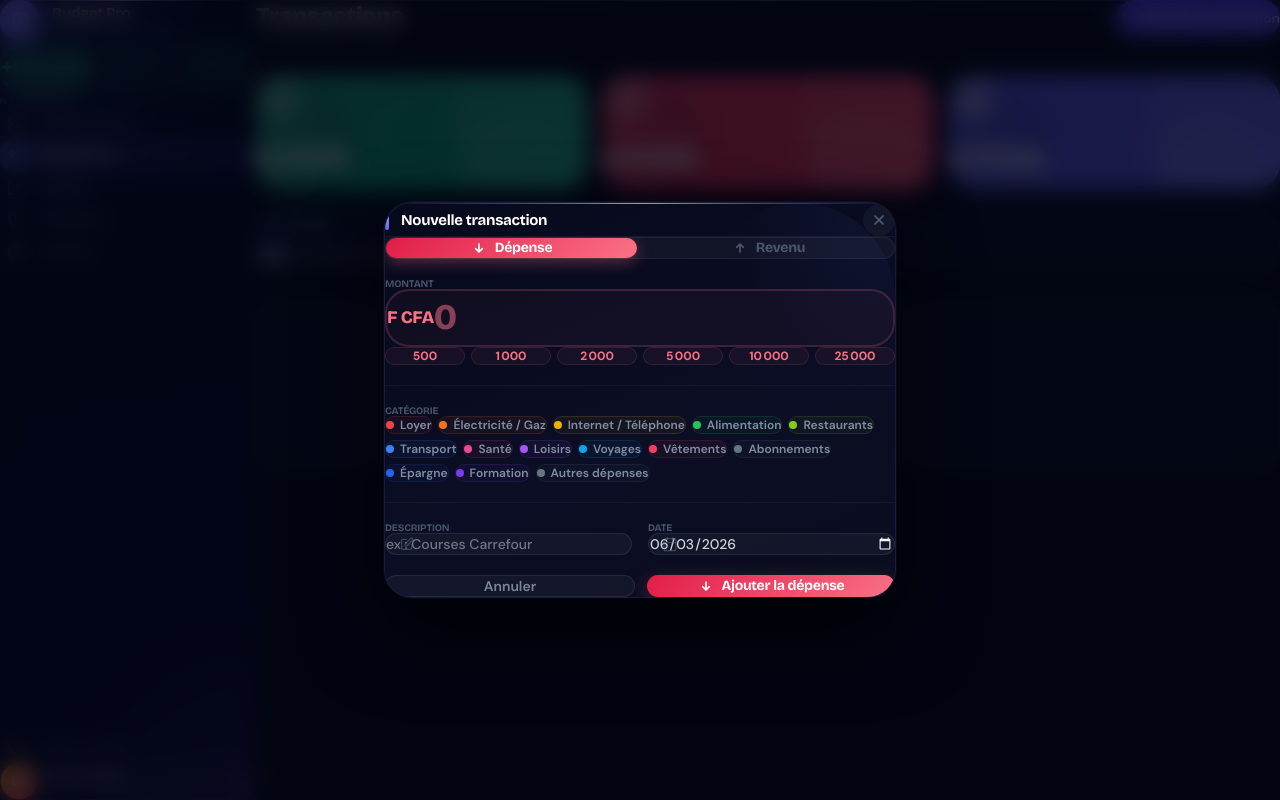
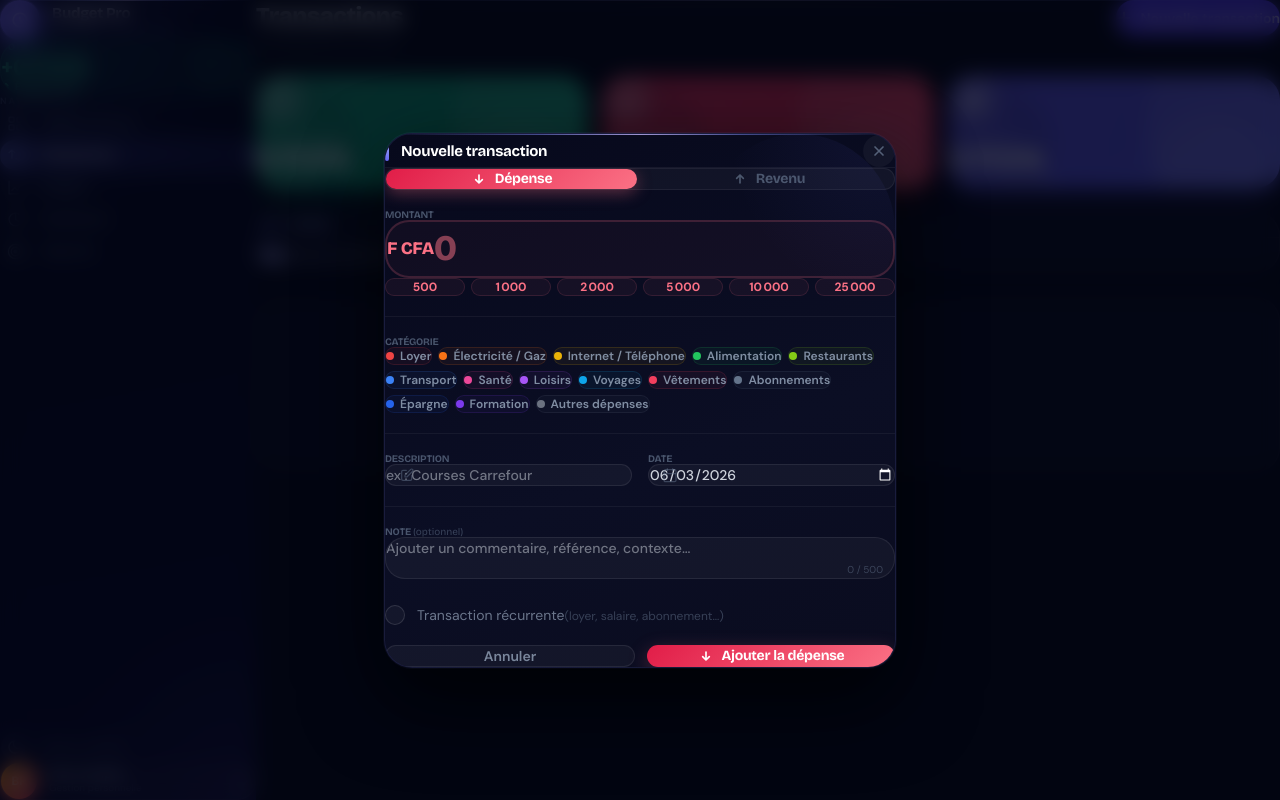
Before and after one commit to ousseynou-faye/GESTION-BOUTIQUES, a React (Vite) app in the folder budget-app/: page /transactions in a window 1280 px wide. Both pictures are taken after a click on the button "Nouvelle transaction". Built offline with nearby package versions, Linux system fonts and the light colour scheme.

Commit message:
feat: add note textarea + recurrente checkbox to TransactionForm (T4)
Co-Authored-By: Claude Sonnet 4.6 <noreply@anthropic.com>

```diff
--- a/budget-app/src/components/transactions/TransactionForm.jsx
+++ b/budget-app/src/components/transactions/TransactionForm.jsx
@@ -8,6 +8,8 @@ const defaultForm = {
   categorie:   '',
   description: '',
   date:        format(new Date(), 'yyyy-MM-dd'),
+  note:        '',
+  recurrente:  false,
 }
 
 const QUICK_AMOUNTS = [500, 1000, 2000, 5000, 10000, 25000]
@@ -27,7 +29,7 @@ function Divider() {
 
 export function TransactionForm({ initial, onSubmit, onCancel }) {
   const [form, setForm] = useState(initial
-    ? { ...initial, montant: String(initial.montant) }
+    ? { ...initial, montant: String(initial.montant), note: initial.note ?? '', recurrente: initial.recurrente ?? false }
     : defaultForm
   )
   const [errors, setErrors] = useState({})
@@ -61,6 +63,8 @@ export function TransactionForm({ initial, onSubmit, onCancel }) {
       categorie:   form.categorie,
       description: form.description.trim(),
       date:        form.date,
+      note:        form.note.trim() || null,
+      recurrente:  form.recurrente,
     })
   }
 
@@ -320,6 +324,68 @@ export function TransactionForm({ initial, onSubmit, onCancel }) {
         </div>
       </div>
 
+      <Divider />
+
+      {/* ── Note ── */}
+      <div>
+        <FieldLabel>Note <span style={{ color: 'rgba(100,116,139,0.5)', fontWeight: 400, textTransform: 'none', letterSpacing: 0 }}>(optionnel)</span></FieldLabel>
+        <div className="relative">
+          <textarea
+            placeholder="Ajouter un commentaire, référence, contexte…"
+            value={form.note}
+            onChange={e => set('note', e.target.value)}
+            maxLength={500}
+            rows={2}
+            className="w-full px-3.5 py-2.5 rounded-xl text-sm font-medium focus:outline-none transition-all duration-200 resize-none"
+            style={{
+              background: 'rgba(255,255,255,0.04)',
+              border: '1px solid rgba(255,255,255,0.08)',
+              color: 'rgba(226,232,240,0.9)',
+            }}
+            onFocus={e => { e.currentTarget.style.borderColor = 'rgba(129,140,248,0.45)'; e.currentTarget.style.boxShadow = '0 0 0 3px rgba(129,140,248,0.1)' }}
+            onBlur={e => { e.currentTarget.style.borderColor = 'rgba(255,255,255,0.08)'; e.currentTarget.style.boxShadow = 'none' }}
+          />
+          <span
+            className="absolute bottom-2 right-3 text-[10px] select-none"
+            style={{ color: 'rgba(100,116,139,0.5)' }}
+          >
+            {form.note.length} / 500
+          </span>
+        </div>
+      </div>
+
+      {/* ── Récurrence ── */}
+      <label className="flex items-center gap-3 cursor-pointer select-none">
+        <input
+          type="checkbox"
+          checked={form.recurrente}
+          onChange={e => set('recurrente', e.target.checked)}
+          className="sr-only"
+        />
+        <span
+          className="w-5 h-5 rounded-md flex items-center justify-center flex-shrink-0 transition-all duration-150"
+          style={form.recurrente ? {
+            background: 'linear-gradient(135deg, #6366f1, #818cf8)',
+            border: '1px solid #818cf8',
+            boxShadow: '0 2px 8px rgba(99,102,241,0.35)',
+          } : {
+            background: 'rgba(255,255,255,0.04)',
+            border: '1px solid rgba(255,255,255,0.12)',
+          }}
+          aria-hidden="true"
+        >
+          {form.recurrente && (
+            <svg className="w-3 h-3 text-white" fill="none" stroke="currentColor" viewBox="0 0 24 24">
+              <path strokeLinecap="round" strokeLinejoin="round" strokeWidth={3} d="M5 13l4 4L19 7" />
+            </svg>
+          )}
+        </span>
+        <span className="text-sm" style={{ color: form.recurrente ? 'rgba(226,232,240,0.9)' : 'rgba(148,163,184,0.7)' }}>
+          Transaction récurrente
+          <span className="ml-1.5 text-xs" style={{ color: 'rgba(100,116,139,0.5)' }}>(loyer, salaire, abonnement…)</span>
+        </span>
+      </label>
+
       {/* ── Actions ── */}
       <div className="flex gap-3 pt-1">
         <button
```
